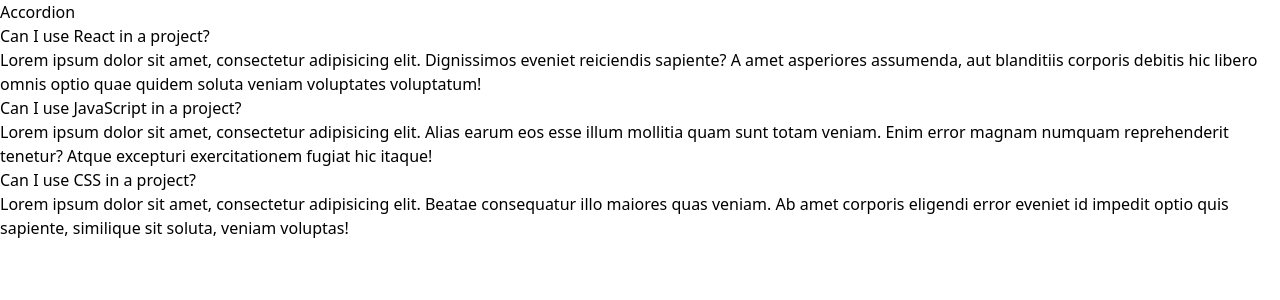
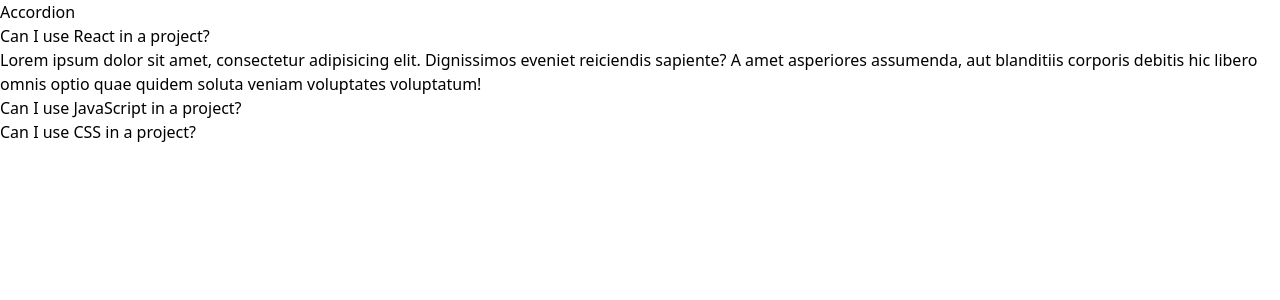
Before and after one commit to patbou02/app-components-ui, a React (Create React App) app: page / in a window 1280 px wide. Shown: the top 300 px of the page. Built offline with nearby package versions, Linux system fonts and the light colour scheme.

Commit message:
Created initial state, modified map() to pay attention to an index and based on that index value to show/hide content.

```diff
--- a/src/components/Accordion.js
+++ b/src/components/Accordion.js
@@ -1,11 +1,18 @@
+import { useState } from 'react';
+
 function Accordion({ items }) {
   console.log(items);
 
-  const renderedItems = items.map(item => {
+  const [expandedIndex, setExpandedIndex] = useState(0);
+
+  const renderedItems = items.map((item, i) => {
+
+    const isExpanded = (i === expandedIndex);
+
     return (
       <div key={item.id}>
         <div>{item.label}</div>
-        <div>{item.content}</div>
+        {isExpanded && <div>{item.content}</div>}
       </div>
     );
   });
```
